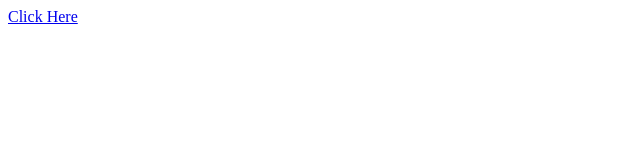
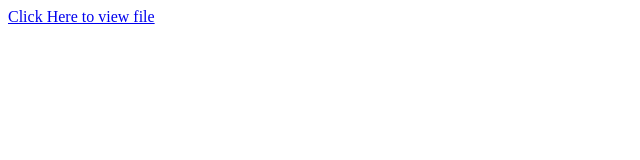
Before and after one commit to Nashaarth/Maamigilimap, a plain HTML site: page index.html in a window 1280 px wide. Shown: the full height of the page, 0-640 px from the left. Drawn offline with Linux system fonts and the light colour scheme.

Commit message:
Update index.html

```diff
--- a/index.html
+++ b/index.html
@@ -1,3 +1,3 @@
 <html>
-  <p><a href="18780-NRU8C9 - r.pdf">Click Here</a></p>
+  <p><a href="18780-NRU8C9 - r.pdf">Click Here to view file</a></p>
 <html>
```
